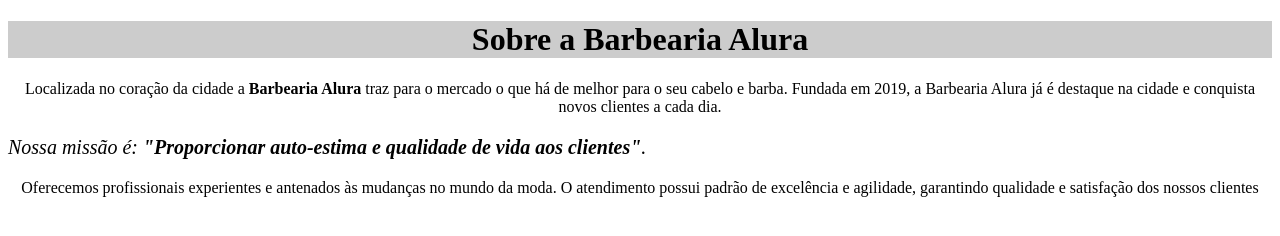
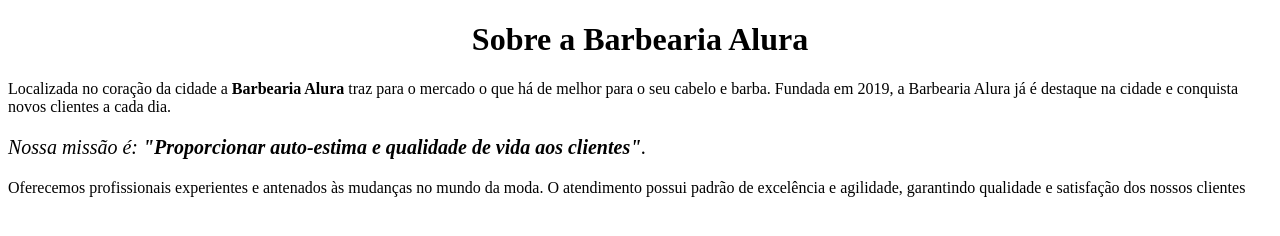
Before and after one commit to Matheusgalvaodias1/primeiro-repositorio, a plain HTML site: page aula12.html in a window 1280 px wide. Drawn offline with Linux system fonts and the light colour scheme.

Commit message:
Update aula12.html

```diff
--- a/aula12.html
+++ b/aula12.html
@@ -6,12 +6,12 @@
     <link rel="stylesheet" href="style.css">
   </head>
   <body>
-    <h1 style="text-align: center; background: #cccccc">Sobre a Barbearia Alura</h1>
+    <h1 style="text-align: center">Sobre a Barbearia Alura</h1>
 
-    <p style="text-align: center">Localizada no coração da cidade a <strong>Barbearia Alura</strong> traz para o mercado o que há de melhor para o seu cabelo e barba. Fundada em 2019, a Barbearia Alura já é destaque na cidade e conquista novos clientes a cada dia.</p>
+    <p>Localizada no coração da cidade a <strong>Barbearia Alura</strong> traz para o mercado o que há de melhor para o seu cabelo e barba. Fundada em 2019, a Barbearia Alura já é destaque na cidade e conquista novos clientes a cada dia.</p>
 
-    <P style="font-size: 20px; style=text-align: center"><em>Nossa missão é: <strong>"Proporcionar auto-estima e qualidade de vida aos clientes"</strong>.</em></p>
+    <P style="font-size: 20px;"><em>Nossa missão é: <strong>"Proporcionar auto-estima e qualidade de vida aos clientes"</strong>.</em></p>
 
-    <p style="text-align: center">Oferecemos profissionais experientes e antenados às mudanças no mundo da moda. O atendimento possui padrão de excelência e agilidade, garantindo qualidade e satisfação dos nossos clientes</p>
+    <p>Oferecemos profissionais experientes e antenados às mudanças no mundo da moda. O atendimento possui padrão de excelência e agilidade, garantindo qualidade e satisfação dos nossos clientes</p>
   </body>
 </html>
```
